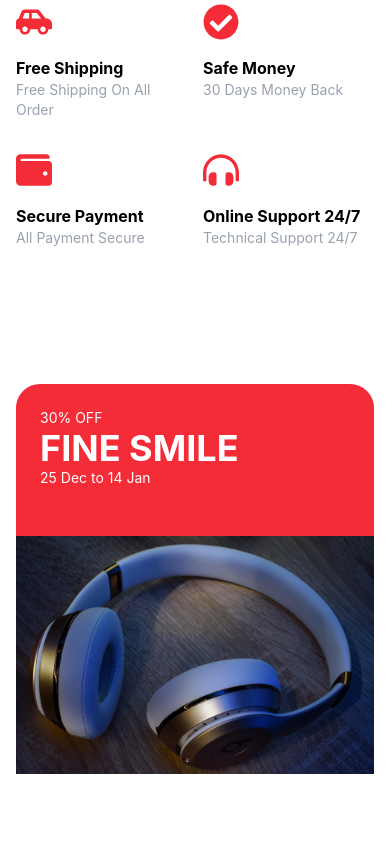
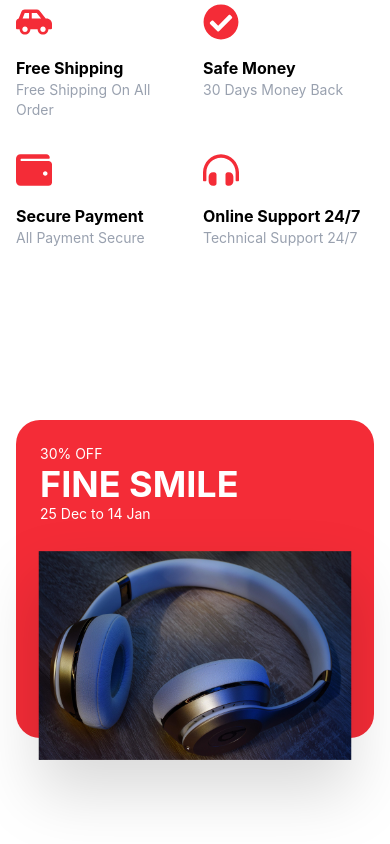
Before and after one commit to kaxadeveloper/Ecommerce, a React (Vite) app: page / in a window 390 px wide. Shown: the part 2900-3744 px from the top of the page. Built offline with nearby package versions, Linux system fonts and the light colour scheme.

Commit message:
This class makes the image 25% larger, 250px wide on small screens and 340px on medium screens, horizontally centered, adds a large shadow, and keeps the image properly scaled using object-cover.

```diff
--- a/src/components/Banner/Banner.jsx
+++ b/src/components/Banner/Banner.jsx
@@ -12,7 +12,7 @@ const Banner = ({ data }) => {
                     </div>
                     <div className='h-full flex items-center'>
                         <img src={data.image} alt=""
-                            className=''
+                            className='scale-125 w-[250px] md:w-[340px] mx-auto drop-shadow-2xl 0bject-cover'
                         />
                     </div>
                 </div>
```
